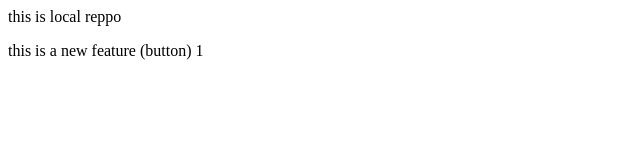
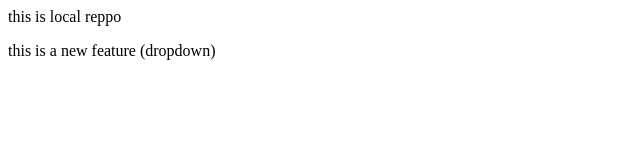
Before and after one commit to muskan05030/localreppo, a plain HTML site: page index.html in a window 1280 px wide. Shown: the full height of the page, 0-640 px from the left. Drawn offline with Linux system fonts and the light colour scheme.

Commit message:
Add dropdown

```diff
--- a/index.html
+++ b/index.html
@@ -1,2 +1,2 @@
 <p>this is local reppo</p>
-<p>this is a new feature (button) 1</p>
+<p>this is a new feature (dropdown)</p>
```
